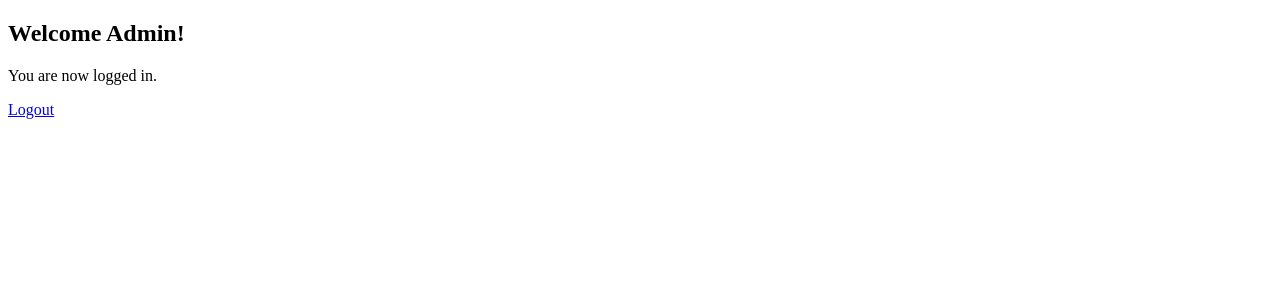
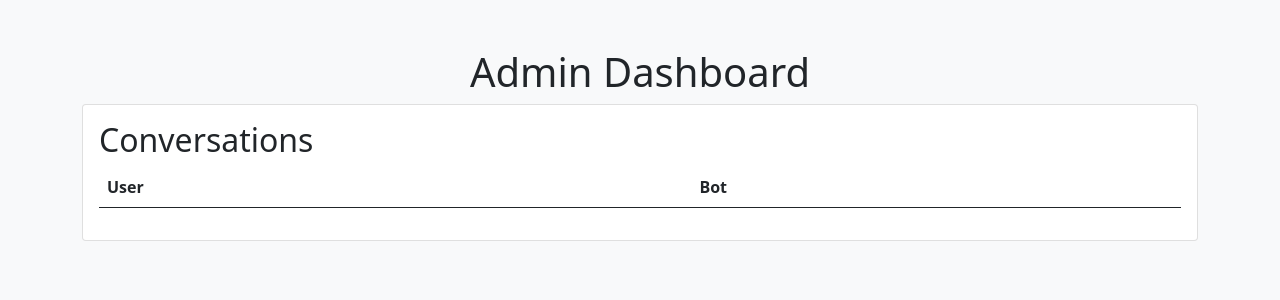
Before and after one commit to ruthishkumar18/chatbot, a Flask app: template templates/admin.html in a window 1280 px wide. Shown: the top 300 px of the page. Run offline with Flask 3, Linux system fonts and the light colour scheme; the template is opened without the code that fills it, so the values that code supplies are empty; parts of the project's set-up code (start-up, migrations or seed data) failed here and were passed over.

Commit message:
Update admin.html

```diff
--- a/templates/admin.html
+++ b/templates/admin.html
@@ -1,11 +1,39 @@
 <!DOCTYPE html>
-<html>
+<html lang="en">
 <head>
-    <title>Admin Dashboard</title>
+  <meta charset="UTF-8">
+  <meta name="viewport" content="width=device-width, initial-scale=1.0">
+  <title>Admin Dashboard</title>
+  <link href="https://cdn.jsdelivr.net/npm/bootstrap@5.1.0/dist/css/bootstrap.min.css" rel="stylesheet">
 </head>
-<body>
-    <h2>Welcome Admin!</h2>
-    <p>You are now logged in.</p>
-    <a href="{{ url_for('logout') }}">Logout</a>
+<body class="bg-light">
+  <div class="container mt-5">
+    <h1 class="text-center">Admin Dashboard</h1>
+    <div class="card">
+      <div class="card-body">
+        <h2>Conversations</h2>
+        <table class="table table-striped">
+          <thead>
+            <tr>
+              <th>User</th>
+              <th>Bot</th>
+            </tr>
+          </thead>
+          <tbody id="chat_records"></tbody>
+        </table>
+      </div>
+    </div>
+  </div>
+
+  <script src="https://code.jquery.com/jquery-3.6.0.min.js"></script>
+  <script>
+    $(document).ready(function () {
+      $.get('/get_chats', function (data) {
+        data.chats.forEach(function (chat) {
+          $('#chat_records').append(`<tr><td>${chat.user}</td><td>${chat.bot}</td></tr>`);
+        });
+      });
+    });
+  </script>
 </body>
 </html>
```
